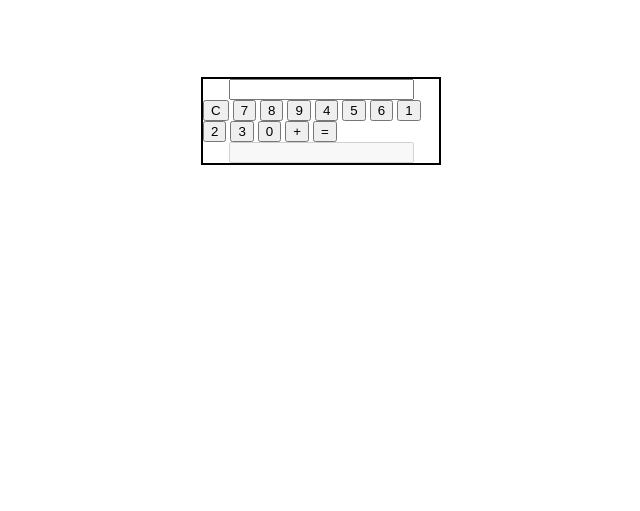
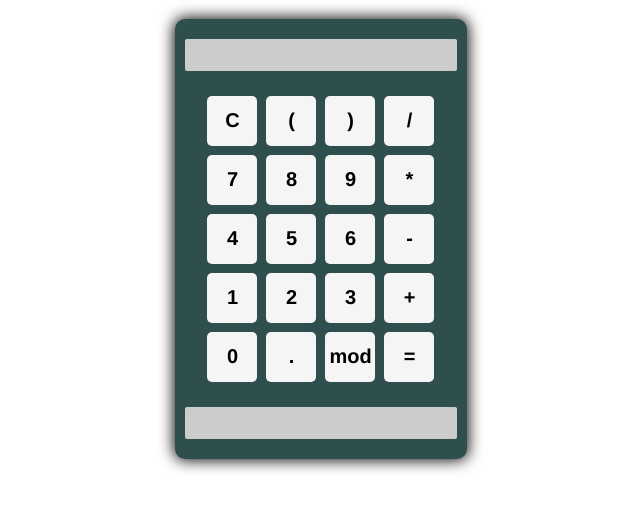
Before and after one commit to joaopborba/projCalculadora, a plain HTML site: page index.html in a window 1280 px wide. Shown: the part 61-572 px from the top of the page, without its empty margins (319-959 px from the left). Drawn offline with Linux system fonts and the light colour scheme.

Commit message:
Finalizando css

```diff
--- a/app.js
+++ b/app.js
@@ -1,7 +1,7 @@
 const input = document.getElementById('input');
 const resultInput = document.getElementById('resultInput');
 
-const allowedKeys = ['7', '8', '9', '4', '5', '6', '1', '2', '3','+','-','*','/','.','0'];
+const allowedKeys = ['7','8','9','4','5','6','1','2','3','+','-','*','/','.','0','(',')','%'];
 
 document.querySelectorAll('.keyboard').forEach(function(keyboardBtn){
     keyboardBtn.addEventListener('click', function(){
--- a/index.html
+++ b/index.html
@@ -13,17 +13,24 @@
         <input type="text" id="input">
         <div id="buttons">
             <button id='clear'>C</button>
+            <button class="keyboard" data-btn="(">(</button>
+            <button class="keyboard" data-btn=")">)</button>
+            <button class="keyboard" data-btn="/">/</button>
             <button class="keyboard" data-btn="7">7</button>
             <button class="keyboard" data-btn="8">8</button>
             <button class="keyboard" data-btn="9">9</button>
+            <button class="keyboard" data-btn="*">*</button>
             <button class="keyboard" data-btn="4">4</button>
             <button class="keyboard" data-btn="5">5</button>
             <button class="keyboard" data-btn="6">6</button>
+            <button class="keyboard" data-btn="-">-</button>
             <button class="keyboard" data-btn="1">1</button>
             <button class="keyboard" data-btn="2">2</button>
             <button class="keyboard" data-btn="3">3</button>
+            <button class="keyboard" data-btn="+">+</button>
             <button class="keyboard" data-btn="0">0</button>
-            <button class="keyboard" data-btn="+">+</button>
+            <button class="keyboard" data-btn=".">.</button>
+            <button class="keyboard" data-btn="%">mod</button>
             <button id="equal">=</button>
         </div>
         <input type="text" id="resultInput" disabled>
--- a/style.css
+++ b/style.css
@@ -5,13 +5,56 @@ h1{
 
 #calculator {
     display: flex;
-    justify-content: space-between;
     align-items: center;
+    justify-content: center ;
     flex-direction: column;
-    margin: 10vh 40vw;
-    border: 2px black solid;
+    border-radius: 10px;
+    box-shadow: 0 0 15px 1px;
+    margin: auto;
+    padding: 20px;
+    width: 20%;
+    height: 400px;
+    background-color: #2F4F4F;
 }
 
 #buttons{
-    align-items: first baseline;
+    display: grid;
+    gap: 5px;
+    grid-template-columns: auto auto auto auto;
+    justify-content: center;
+    align-items: center;
+    margin: auto;
+    padding: 10px;
 }
+
+#buttons button{
+    display: flex;
+    align-items: center;
+    justify-content: center;
+    height: 50px;
+    width: 50px;
+    margin: 2px;
+    border: none;
+    border-radius: 5px;
+    padding: 20px;
+    cursor: pointer;
+    background-color: #F5F5F5;
+    font-family:'Franklin Gothic Medium', 'Arial Narrow', Arial, sans-serif;
+    font-weight: bold;
+    font-size: 20px;
+}
+
+#buttons button:hover{
+    background-color: #cac;
+}
+
+input {
+    display: flex;
+    border: none;
+    border-radius: 2px;
+    background-color: #ccc;
+    min-width: 58%;
+    height: 30px;
+    font-size: 20px;
+    font-weight: bold;
+}
```
